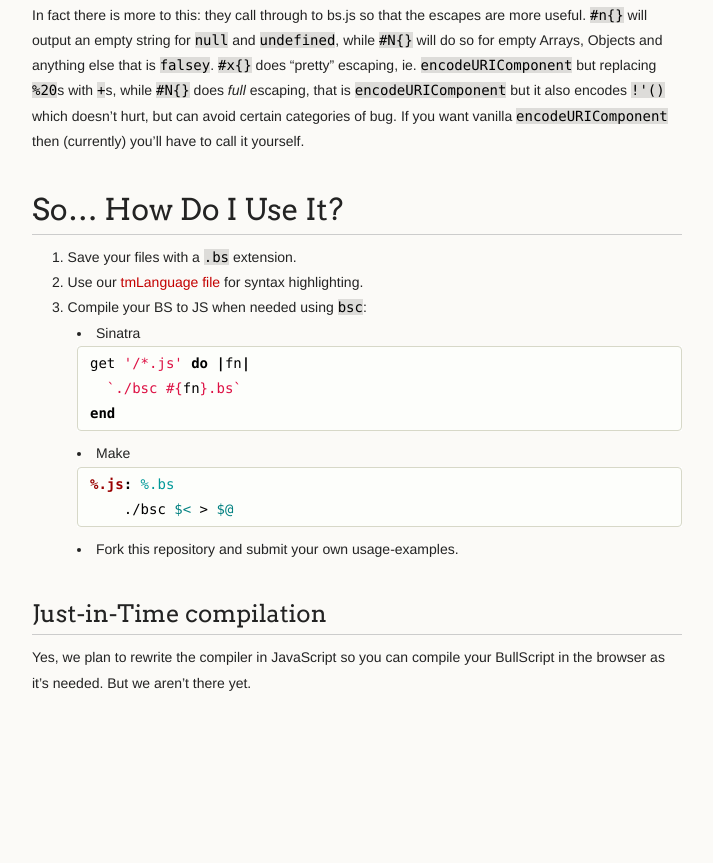
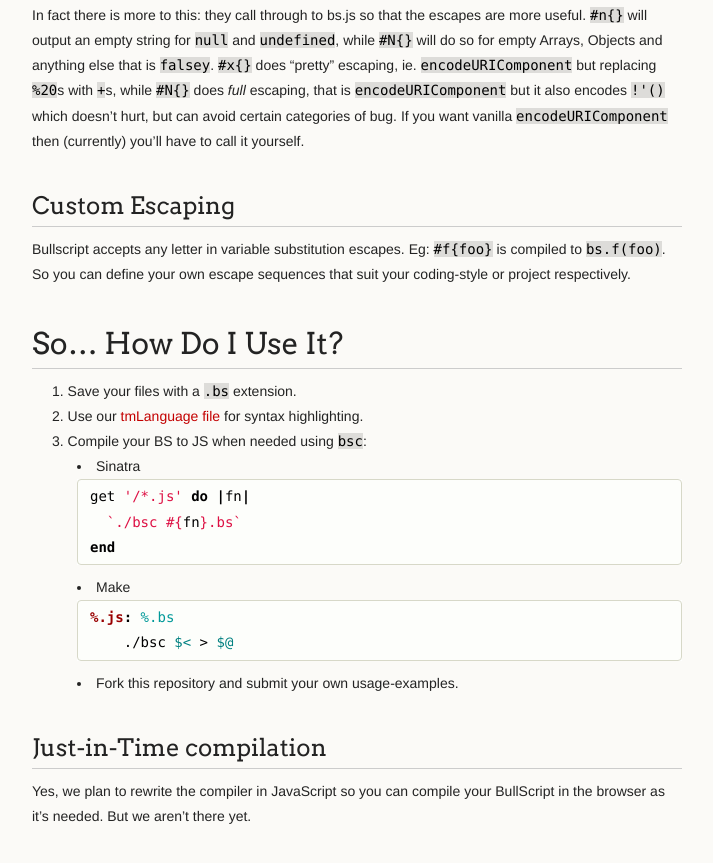
Before and after one commit to mxcl/bs, a plain HTML site: page index.html in a window 1280 px wide. Shown: the part 1578-2441 px from the top of the page, without its empty margins (278-991 px from the left). Before the commit the page ends 2346 px from the top, so only its background shows below. Drawn offline with Linux system fonts and the light colour scheme.

Commit message:
Document custom escapes

```diff
--- a/index.html
+++ b/index.html
@@ -136,6 +136,12 @@ replacing <code>%20</code>s with <code>+</code>s, while <code>#N{}</code> does <
 avoid certain categories of bug. If you want vanilla <code>encodeURIComponent</code> then
 (currently) you’ll have to call it yourself.</p>
 
+<h2>Custom Escaping</h2>
+<p>Bullscript accepts any letter in variable substitution escapes. Eg:
+<code>#f{foo}</code> is compiled to <code>bs.f(foo)</code>. So you can define
+your own escape sequences that suit your coding-style or project
+respectively.</p>
+
 <h1>So… How Do I Use It?</h1>
 
 <ol>
```
